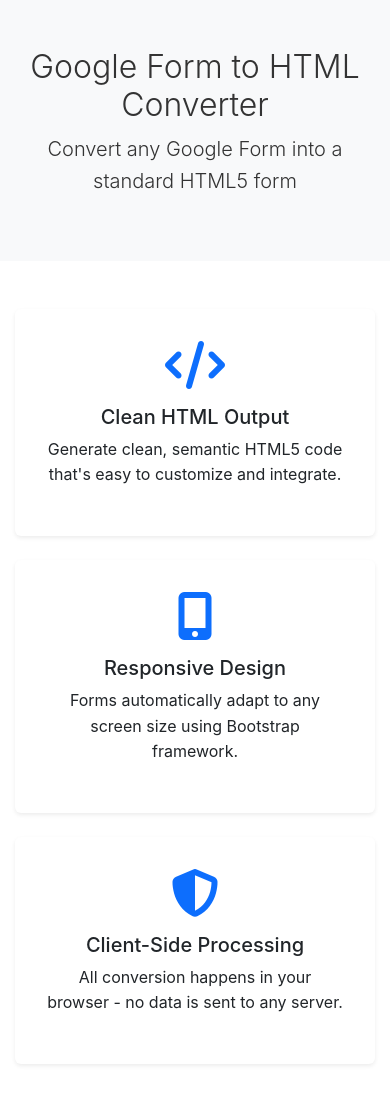
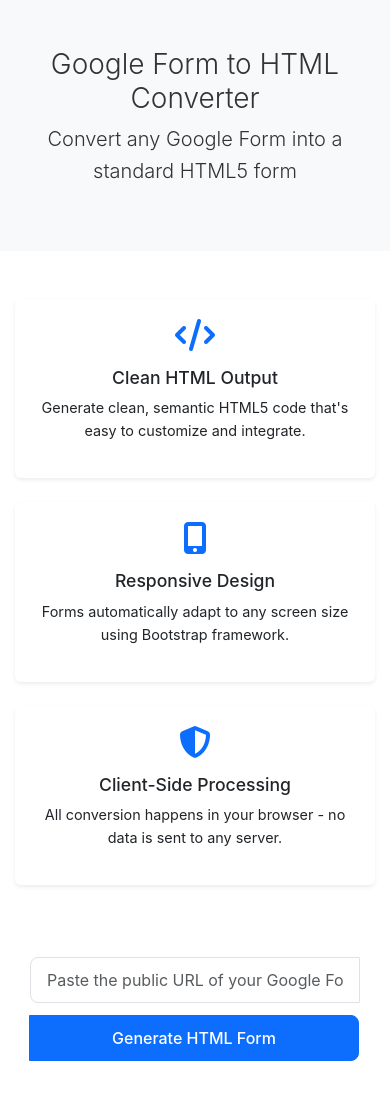
Before and after one commit to yashrajnayak/Forms2HTML, a plain HTML site: page index.html in a window 390 px wide. Shown: the top 1100 px of the page. Drawn offline with nearby package versions, Linux system fonts and the light colour scheme; a script that the page names is missing.

Commit message:
Update styles.css

```diff
--- a/styles.css
+++ b/styles.css
@@ -64,12 +64,32 @@ body {
     .features-section .card {
         margin-bottom: 1rem;
     }
+
+    .features-section .card-body {
+        padding: 1.25rem;
+    }
+
+    .features-section .fas {
+        font-size: 2em;
+        margin-bottom: 0.75rem;
+    }
+
+    .features-section .card-title {
+        font-size: 1.1rem;
+        margin-bottom: 0.5rem;
+    }
+
+    .features-section .card-text {
+        font-size: 0.9rem;
+        margin-bottom: 0;
+    }
 }
 
 /* Form Elements */
 .form-fetch {
     max-width: 800px;
     margin: 0 auto;
+    padding: 0 15px;
 }
 
 .input-group {
@@ -80,6 +100,7 @@ body {
     font-size: 1.1rem;
     padding: 0.75rem 1.25rem;
     height: auto;
+    border-radius: 0.5rem;
 }
 
 .input-group .btn {
@@ -87,6 +108,7 @@ body {
     font-size: 1.1rem;
     padding: 0.75rem 1.5rem;
     height: auto;
+    border-radius: 0.5rem;
 }
 
 .input-group .btn-primary {
@@ -198,29 +220,35 @@ code {
 @media (max-width: 576px) {
     .input-group {
         flex-direction: column;
+        gap: 0.75rem;
     }
 
     .input-group > .form-control {
-        border-radius: 0.5rem;
-        margin-bottom: 0.75rem;
-        font-size: 1.1rem;
-        padding: 0.75rem 1.25rem;
+        width: 100%;
+        margin-right: 0;
     }
 
     .input-group > .btn {
-        border-radius: 0.5rem;
         width: 100%;
-        font-size: 1.1rem;
-        padding: 0.75rem 1.25rem;
     }
 
-    pre {
-        font-size: 0.8rem;
-        padding: 0.5rem;
+    .input-group .form-control,
+    .input-group .btn {
+        border-radius: 0.5rem;
+        font-size: 1rem;
+        padding: 0.625rem 1rem;
     }
 
-    .nav-tabs .nav-link {
-        padding: 0.5rem 1rem;
+    .jumbotron {
+        padding: 2rem 1rem;
+    }
+
+    .jumbotron h1 {
+        font-size: 1.75rem;
+    }
+
+    .container {
+        padding: 0 15px;
     }
 }
 
```
